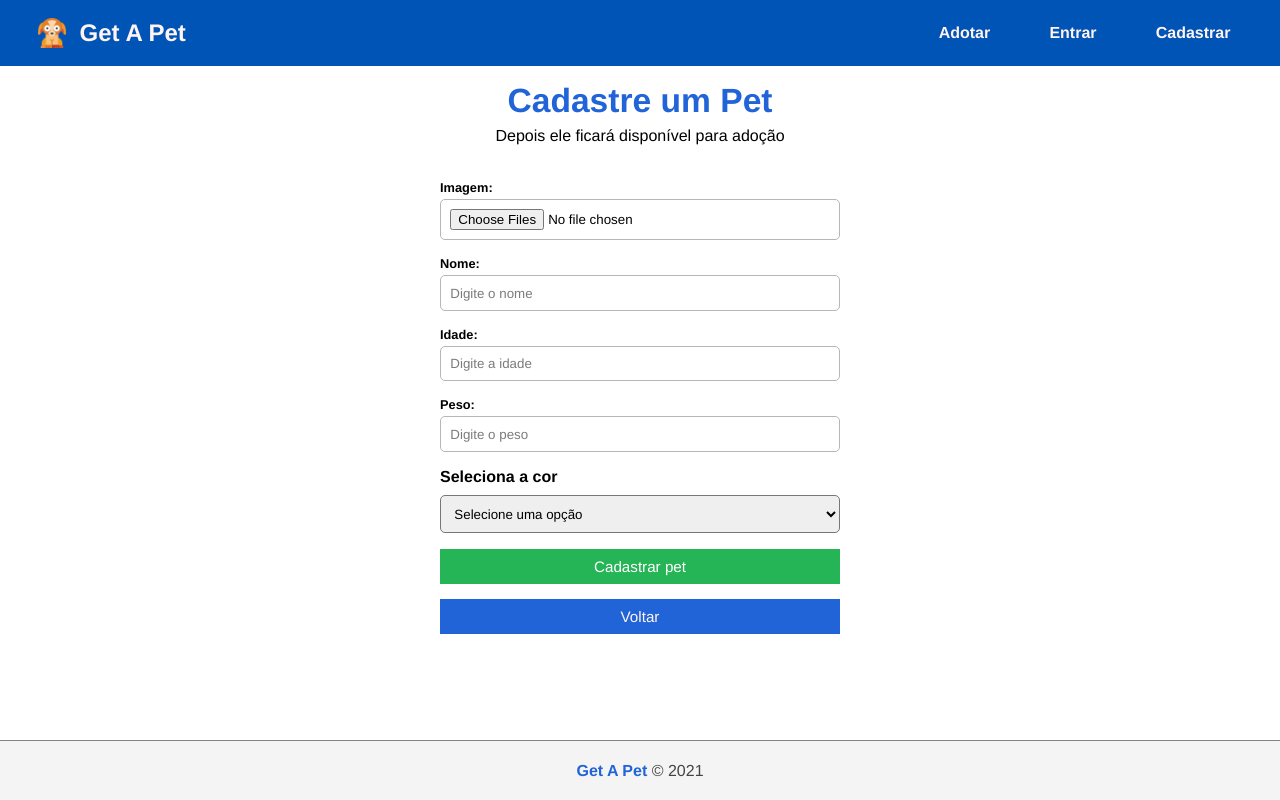
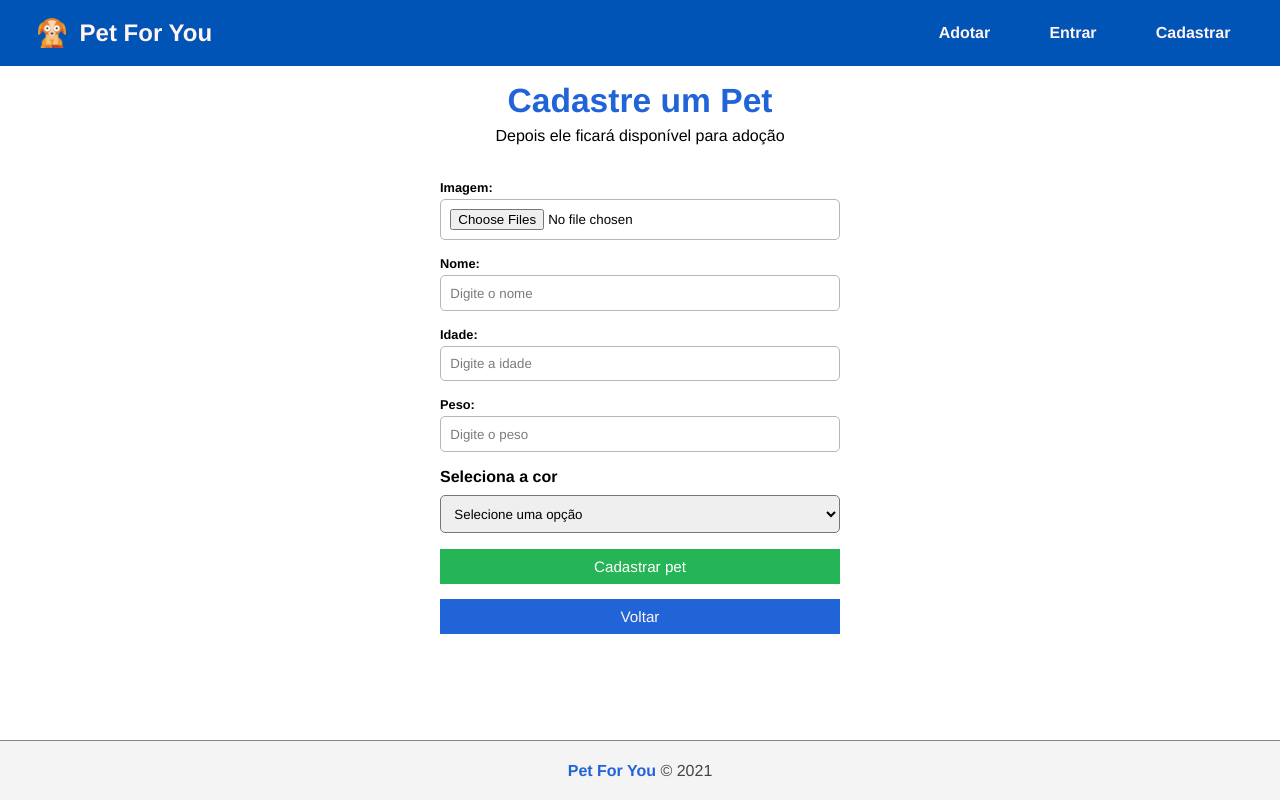
Before and after one commit to yLuiz/pet-for-you, a React (Create React App) app in the folder frontend/: page /pet/add in a window 1280 px wide. Built offline with nearby package versions, Linux system fonts and the light colour scheme.

Commit message:
refactor: modificando o nome da aplicação

```diff
--- a/frontend/src/components/layout/Footer.jsx
+++ b/frontend/src/components/layout/Footer.jsx
@@ -5,7 +5,7 @@ export default function Footer() {
   return (
     <footer className={styles.footer}>
       <p>
-        <span className="bold">Get A Pet</span> &copy; 2021
+        <span className="bold">Pet For You</span> &copy; 2021
       </p>
     </footer>
   )
--- a/frontend/src/components/layout/Navbar.jsx
+++ b/frontend/src/components/layout/Navbar.jsx
@@ -25,8 +25,8 @@ export default function Navbar() {
   return (
     <nav className={styles.navbar}>
       <div className={styles.navbar_logo}>
-        <img src={Logo} alt="Get A Pet Logo" />
-        <h2>Get A Pet</h2>
+        <img src={Logo} alt="Pet For You Logo" />
+        <h2>Pet For You</h2>
       </div>
       <span onClick={setShowMenu} className={`${styles.menuHamburger } ${styles[activeClass]}`}></span>
       <ul onClick={setShowMenu} className={ active ? styles.active : null}>
```
